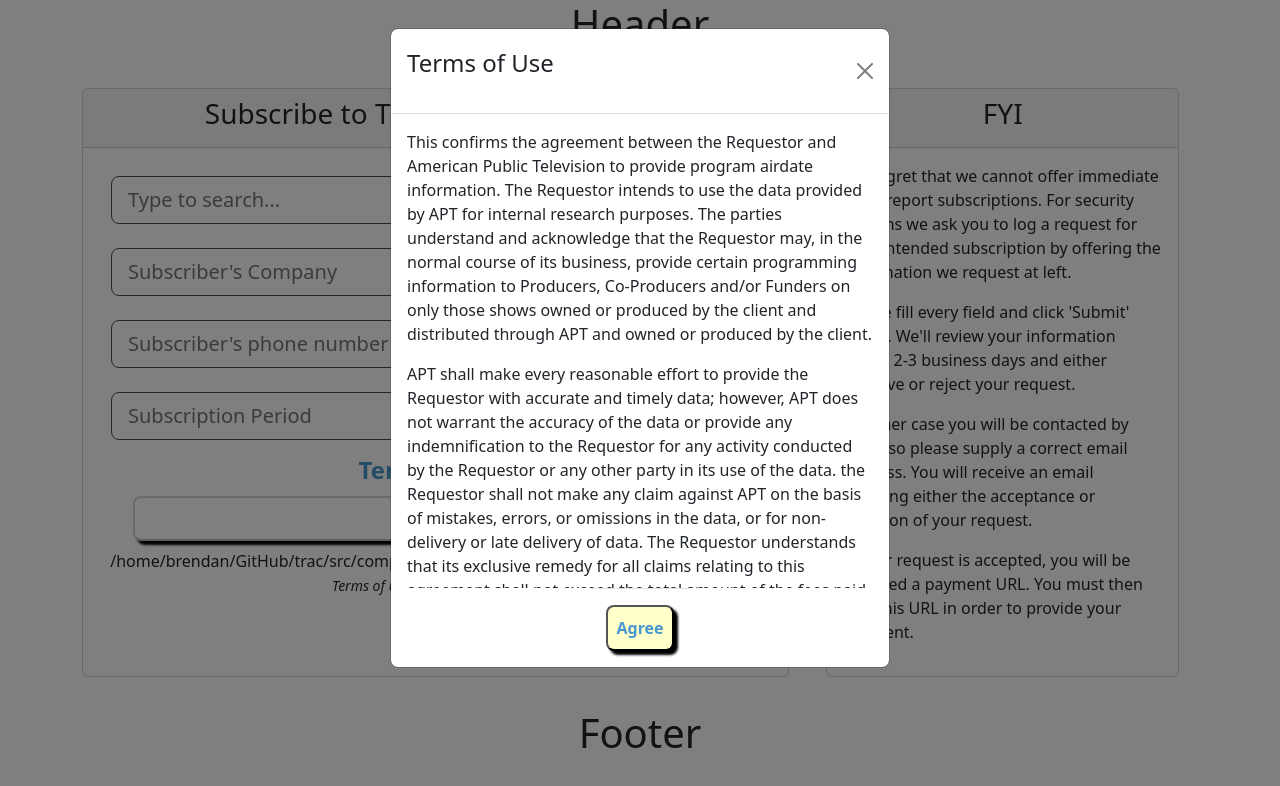
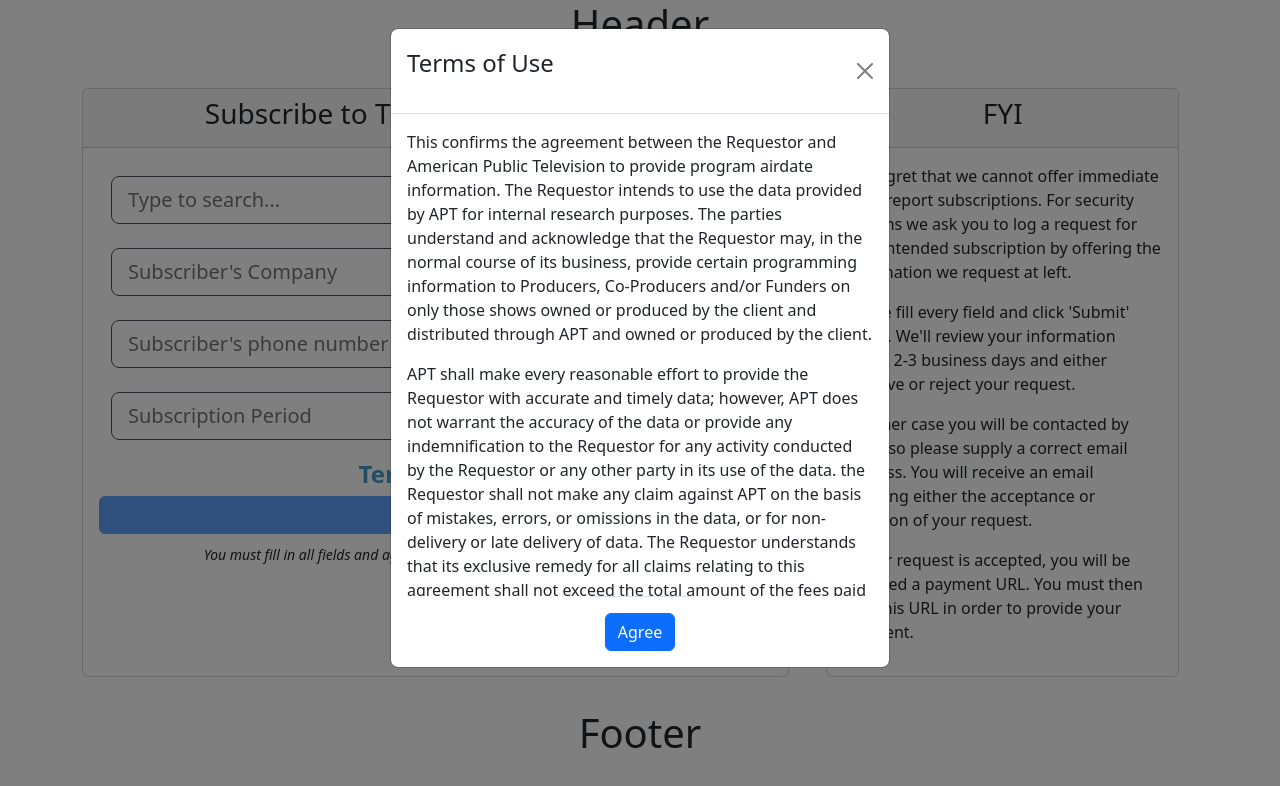
Before and after one commit to 3rendan/trac, a React (Create React App) app: page /form in a window 1280 px wide. Both pictures are taken after a click on the element "Terms of Use". Shown: the top 786 px of the page. Built offline with nearby package versions, Linux system fonts and the light colour scheme; no server answers.

Commit message:
Buttons to react-bootstrap

```diff
--- a/src/assets/style/layout/_buttons.scss
+++ b/src/assets/style/layout/_buttons.scss
@@ -1,7 +1,5 @@
 .btn-trac, .btn-tou {
-  display: block;
   border-radius: .5rem;
-  margin: auto;
   box-shadow: #000 0.25em 0.25em 0.15em;
 	padding: .25rem;
   font-weight: 800;
@@ -37,7 +35,7 @@
 }
 
 .submit-btn {
-  margin: .25rem 0;
+  margin: auto;
   @include respond-to('tablet') {
     margin: .35rem 0;
   }
--- a/src/components/form/SubscriptionForm.jsx
+++ b/src/components/form/SubscriptionForm.jsx
@@ -4,8 +4,7 @@ import 'react-toastify/dist/ReactToastify.css';
 import { useTracsContext } from '../../hooks/useTracsContext'
 import ProgramsContext from '../../context/ProgramsContext'
 import Terms from './Terms'
-import { Modal, Card } from 'react-bootstrap'
-import Alert from 'react-bootstrap/Alert'
+import { Modal, Card, Button } from 'react-bootstrap'
 
 const SubscriptionForm = () => {
   const { dispatch } = useTracsContext()
@@ -199,7 +198,7 @@ const SubscriptionForm = () => {
               required
             />
             </section>
-            <div className="text-center">
+            <div className="text-center mt-1 mb-1">
               <span className='tou-modal-link' onClick={() => setShow(true)}>
                 Terms of Use
               </span>
@@ -211,16 +210,14 @@ const SubscriptionForm = () => {
                 scrollable='true'
               >
                 <Terms company={formData.RequestorCompany}/>
-                <Modal.Footer>
-                  <button className='btn-tou' onClick={() => agreeAndClose()}>Agree</button>
+                <Modal.Footer className='d-grid'>
+                  <Button onClick={() => agreeAndClose()}>Agree</Button>
                 </Modal.Footer>
               </Modal>
-            <div className='submit-btn'>
-              <button className='btn-trac' type='submit' disabled={!termsOfUse}>
-                Register
-              </button>
+            <div className='d-grid'>
+              <Button type='submit' disabled={!termsOfUse}>Register</Button>
               <div className="text-center mt-2">
-  /home/brendan/GitHub/trac/src/components/layout              <small className='fst-italic'>You must fill in all fields and agree to the Terms of Use to submit a request.</small>
+                <small className='fst-italic'>You must fill in all fields and agree to the Terms of Use to submit a request.</small>
               </div>
             </div>
           </form>
```
